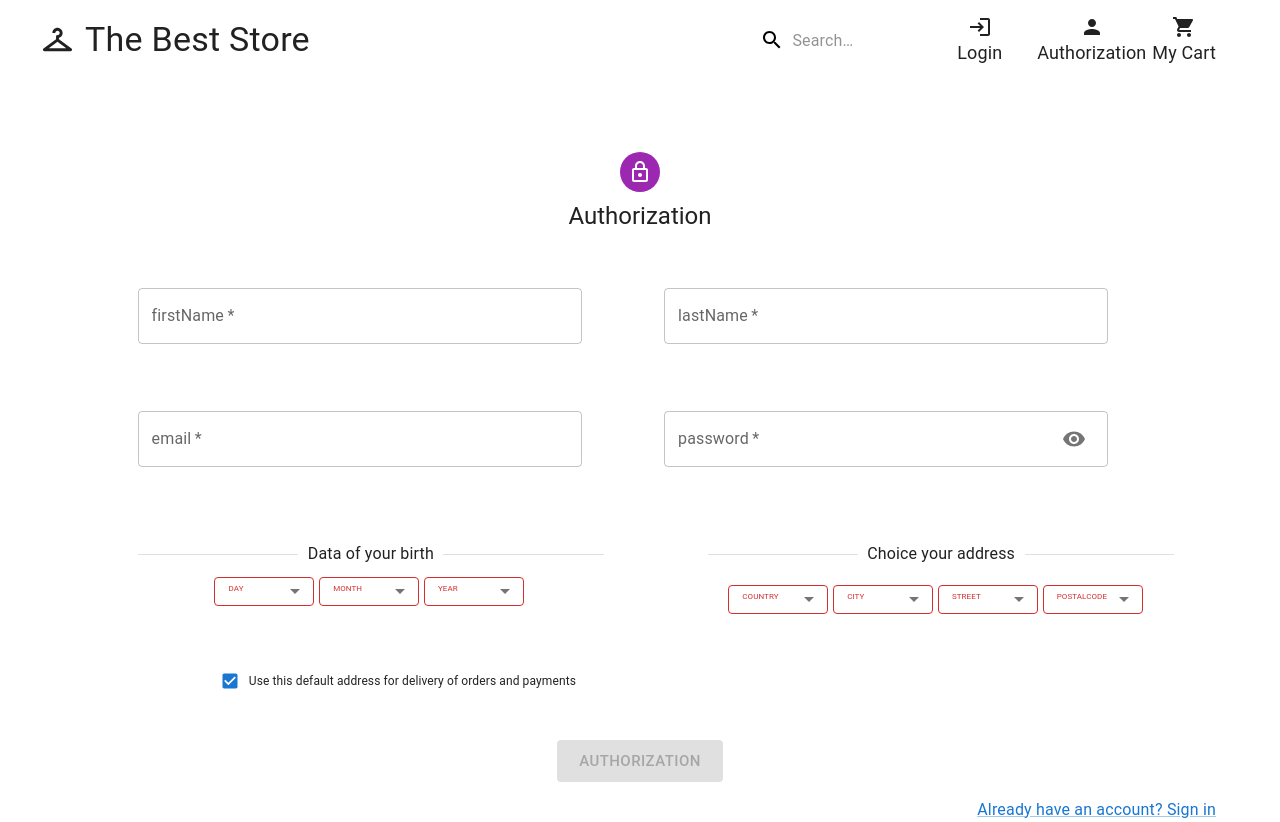
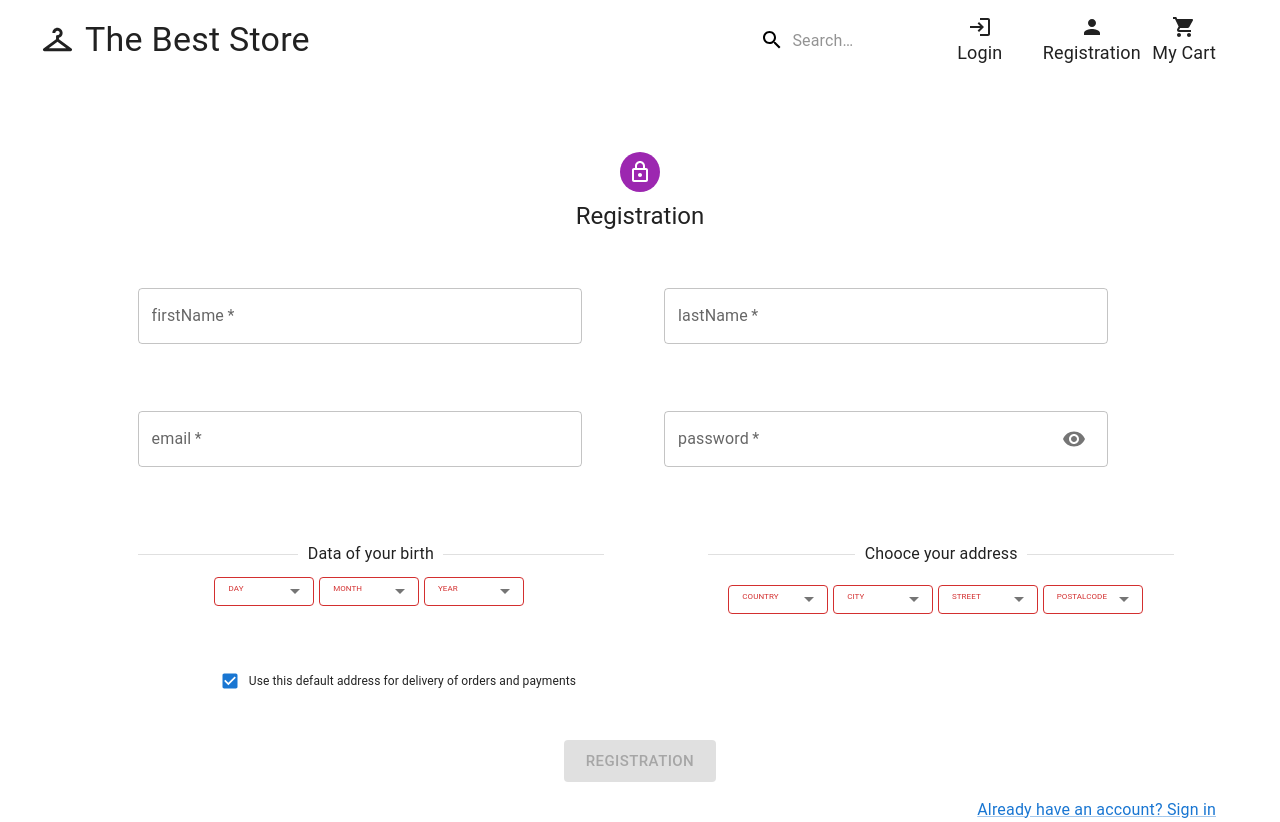
Before and after one commit to maybe-skiFF/eCommerce-Application, a React (Vite) app: page /registration in a window 1280 px wide. Built offline with nearby package versions, Linux system fonts and the light colour scheme; what @commercetools/platform-sdk, @commercetools/sdk-client-v2 would draw is missing.

Commit message:
refactor: rename registration form

```diff
--- a/src/constants/SERVICE_MESSAGES.ts
+++ b/src/constants/SERVICE_MESSAGES.ts
@@ -1,8 +1,8 @@
 export const SERVICE_MESSAGES = {
-  authorization: 'Authorization',
-  address: 'Choice your address',
-  addressShipping: 'Choice your shipping address',
-  addressBilling: 'Choice your billing address',
+  authorization: 'Registration',
+  address: 'Chooce your address',
+  addressShipping: 'Chooce your shipping address',
+  addressBilling: 'Chooce your billing address',
   billingAddress: 'Use a different address for billing delivery',
   errorMail:
     'The account is not registered. Check the spelling of the mail field',
```
